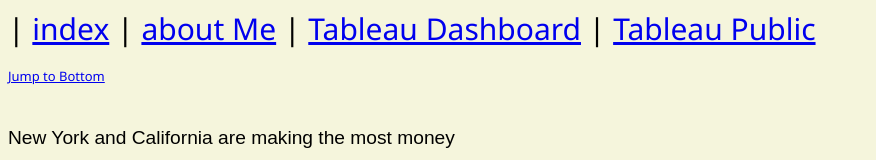
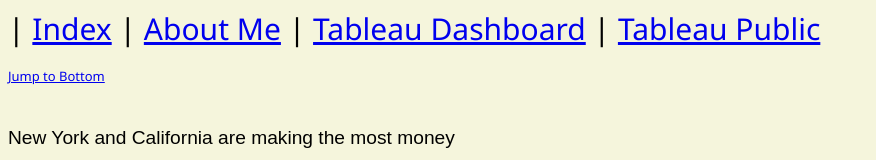
Before and after one commit to 9corn9/IS201, a plain HTML site: page html/tableau.html in a window 1280 px wide. Shown: the top 160 px of the page, without its empty margins (0-876 px from the left). Drawn offline with Linux system fonts and the light colour scheme.

Commit message:
Add files via upload

```diff
--- a/html/tableau.html
+++ b/html/tableau.html
@@ -12,8 +12,8 @@
 <body>
     <div class="common layoutheader BestFontFamily">
         <span class="subheader"> |
-            <a href="../Index.html">index</a> |
-            <a href="About.html">about Me</a> |
+            <a href="../index.html">Index</a> |
+            <a href="about.html">About Me</a> |
             <a href="tableau.html">Tableau Dashboard</a> |
             <a href="https://public.tableau.com/app/discover">Tableau Public</a> <br>
             <span class="smallerfont" ><a href="#bottom" id="top">Jump to Bottom</a></span>
```
